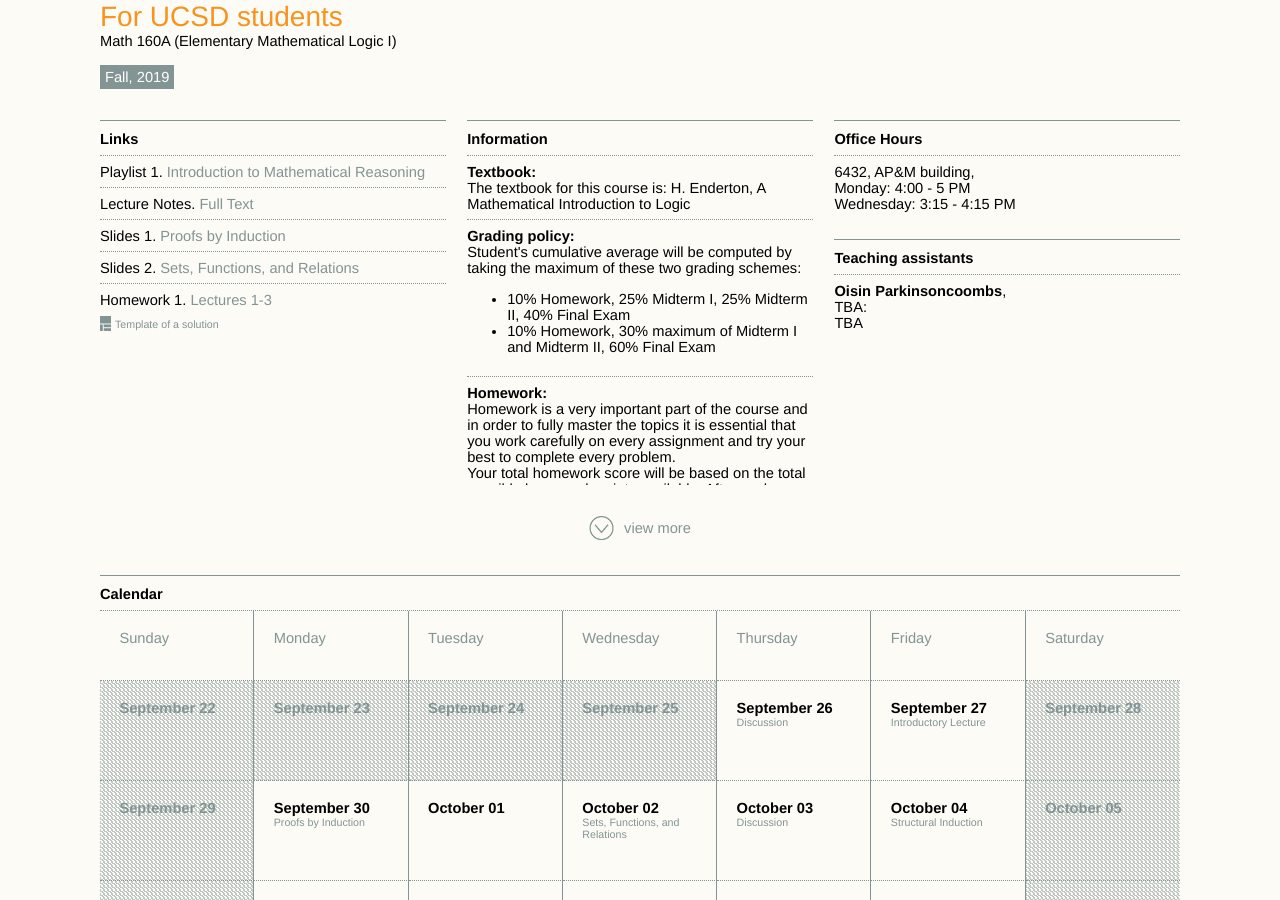
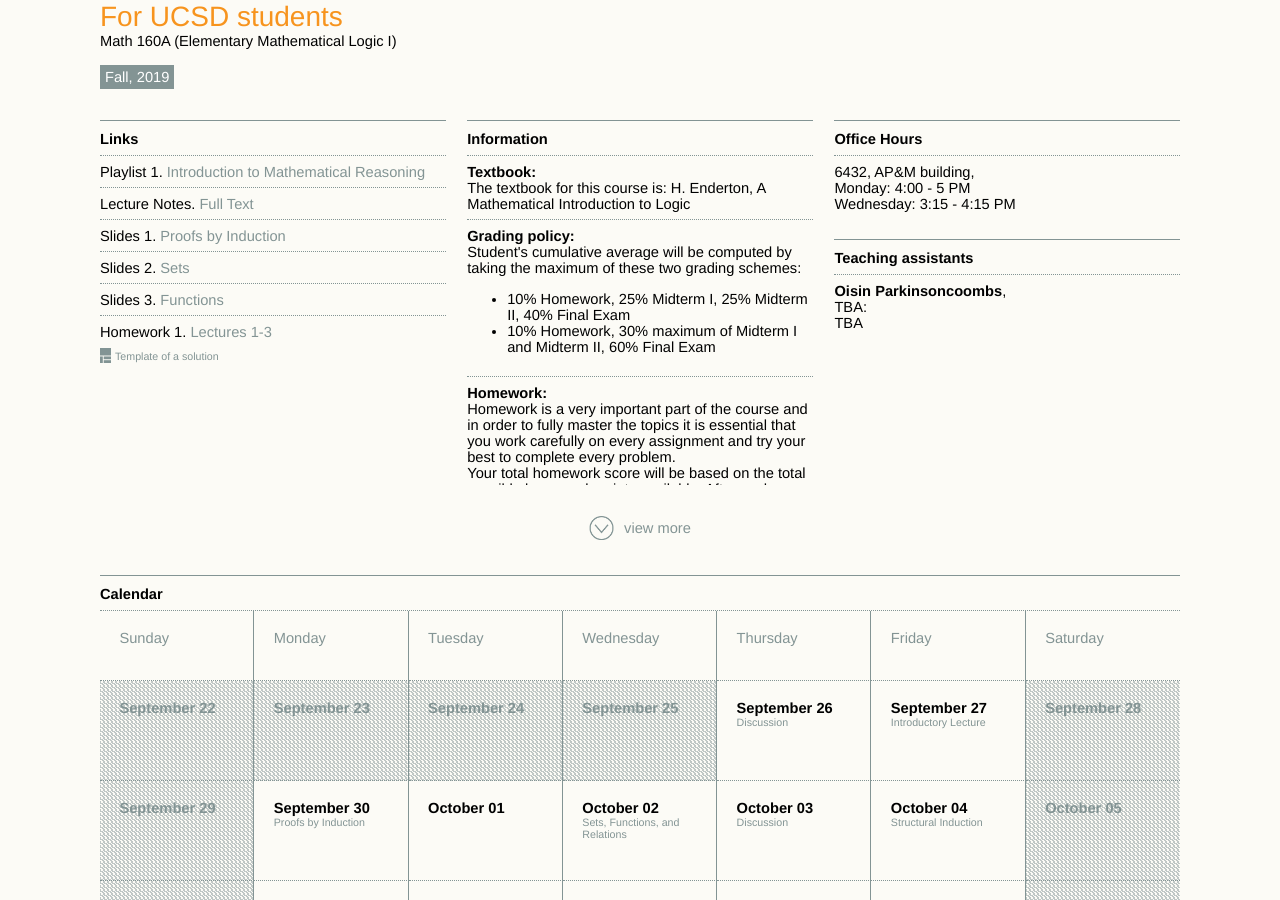
Before and after one commit to alexanderknop/alexanderknop.github.io, a Jekyll site: the page built from teaching/ucsd/160a/2019/fall/index.html, in a window 1280 px wide and 900 px high, scrolled down 522 px. Built offline with Jekyll 4.4.1, drawn with Linux system fonts in a browser that asks for light colours; nearby versions of some CDN libraries.

Commit message:
Add slides to ucsd/160a

```diff
--- a/teaching/ucsd/160a/2019/fall/links.html
+++ b/teaching/ucsd/160a/2019/fall/links.html
@@ -14,7 +14,12 @@
 
 </li>
 <li>
-		Slides 2. <a href="assets/lecture-2.pdf"> Sets, Functions, and Relations </a>
+		Slides 2. <a href="assets/lecture-2.pdf"> Sets </a>
+
+
+</li>
+<li>
+		Slides 3. <a href="assets/lecture-3.pdf"> Functions </a>
 
 
 </li>
```
Also changed, not shown: 3 other files.
